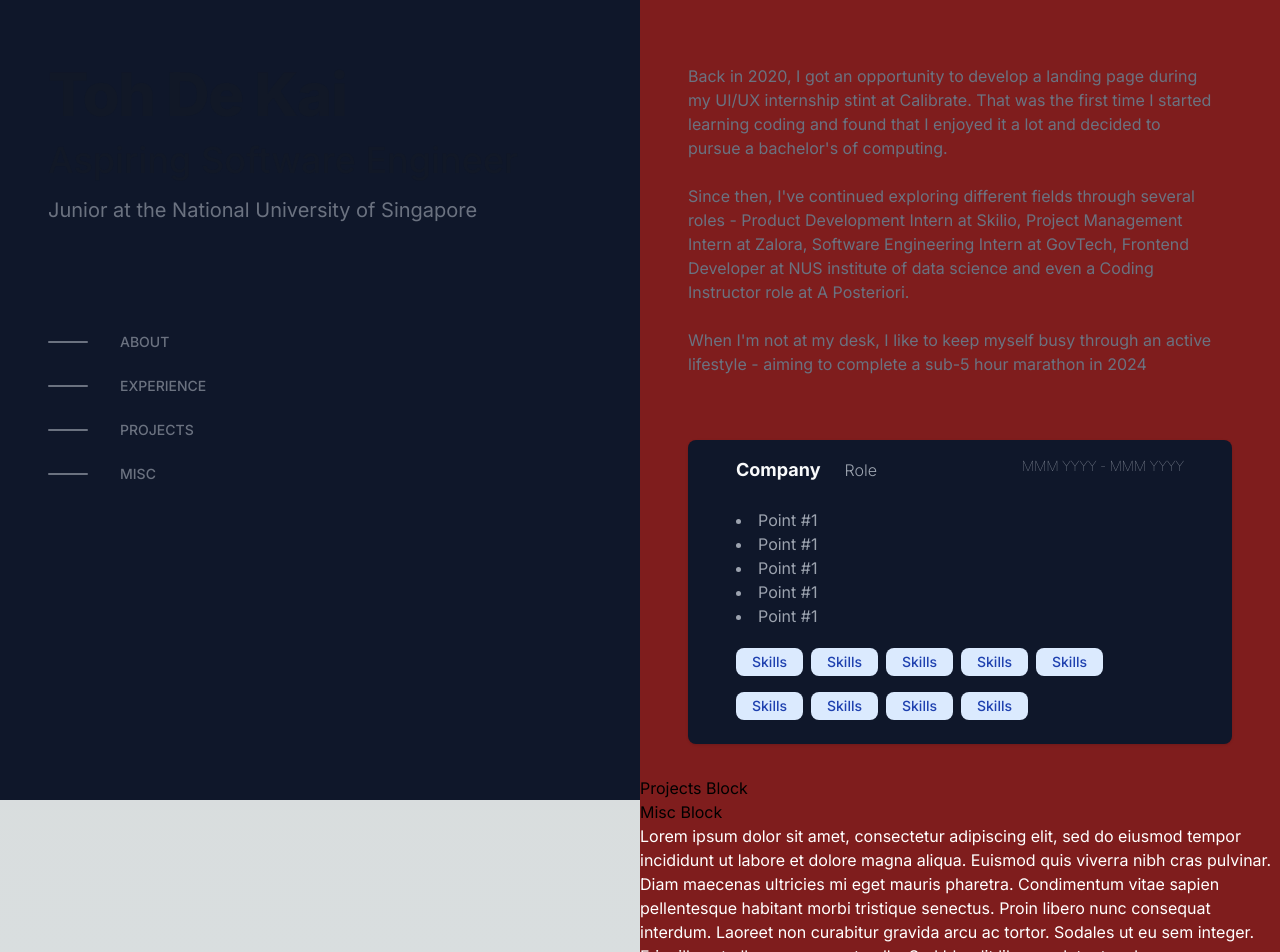
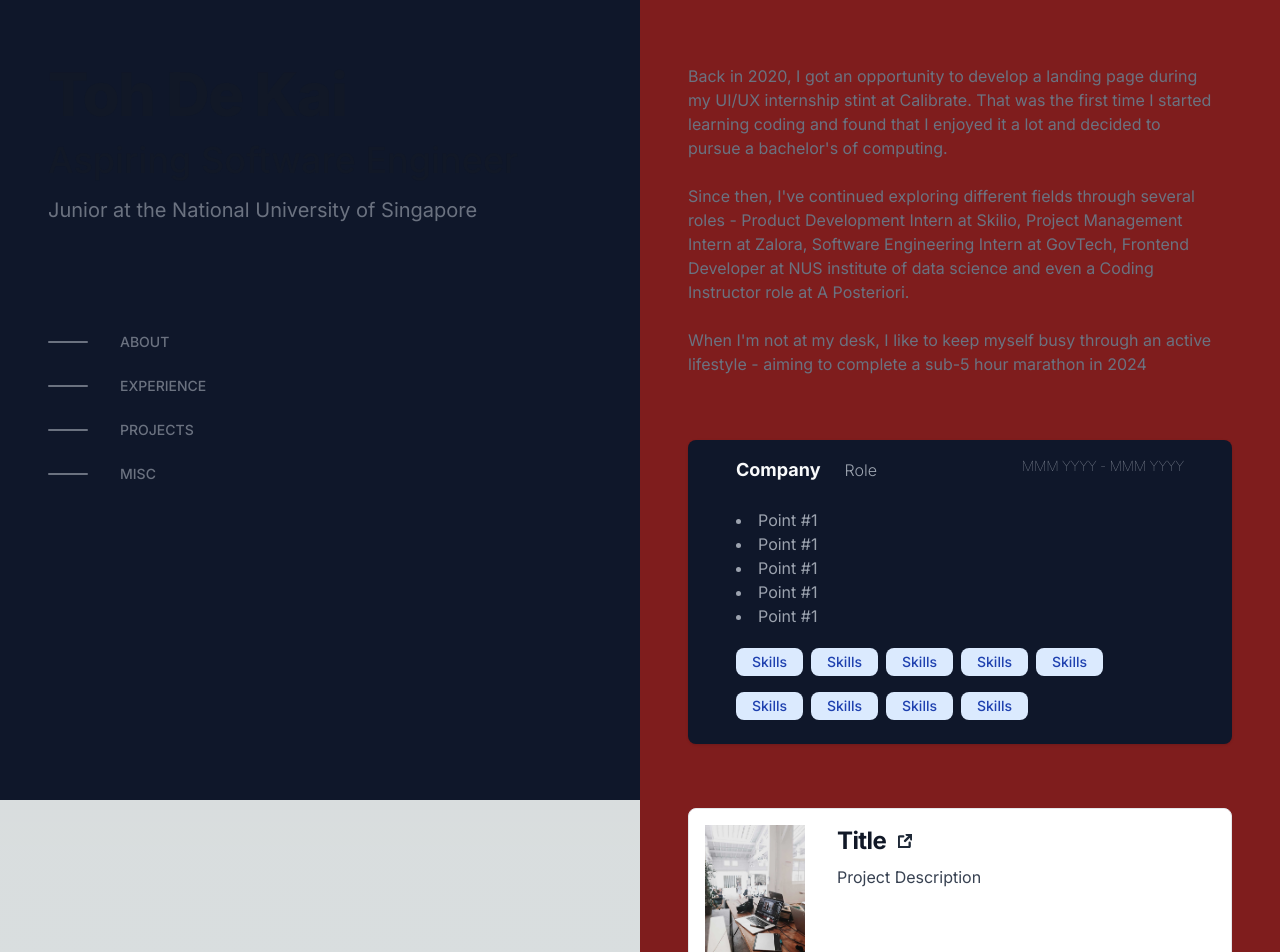
Before and after one commit to TohDeKai/portfolio, a Next.js app in the folder app/: page / in a window 1280 px wide. Shown: the top 952 px of the page. Built offline with nearby package versions, Linux system fonts and the light colour scheme.

Commit message:
FEAT: project card

```diff
--- a/app/src/app/components/projects.tsx
+++ b/app/src/app/components/projects.tsx
@@ -1,7 +1,45 @@
+import Image from "next/image";
+
 export default function Projects() {
   return (
     <section>
-      <h1>Projects Block</h1>
+      <div className="px-4 max-w-screen-xl py-8 lg:px-12 2xl:mr-54 flex flex-col lg:flex-row items-start lg:items-center">
+        <a
+          href="#"
+          className="flex flex-row w-full bg-white border border-gray-200 rounded-lg "
+        >
+          <div className="object-cover px-4 py-4 rounded-t-lg h-auto rounded-none rounded-s-lg">
+            <Image src="/static/image-4.jpg" alt="" width={100} height={100} />
+          </div>
+
+          <div className="flex flex-col pl-4 py-4 justify-start leading-normal">
+            <div className="flex flex-row gap-3 mb-2">
+              <h5 className=" my-auto text-2xl font-bold tracking-tight text-gray-900">
+                Title
+              </h5>
+              <svg
+                className="w-[14px] h-[14px] my-auto text-gray-800 "
+                aria-hidden="true"
+                xmlns="http://www.w3.org/2000/svg"
+                fill="none"
+                viewBox="0 0 18 18"
+              >
+                <path
+                  stroke="currentColor"
+                  stroke-linecap="round"
+                  stroke-linejoin="round"
+                  stroke-width="3"
+                  d="M15 11v4.833A1.166 1.166 0 0 1 13.833 17H2.167A1.167 1.167 0 0 1 1 15.833V4.167A1.166 1.166 0 0 1 2.167 3h4.618m4.447-2H17v5.768M9.111 8.889l7.778-7.778"
+                />
+              </svg>
+            </div>
+
+            <p className="mb-3 font-normal text-gray-700">
+              Project Description
+            </p>
+          </div>
+        </a>
+      </div>
     </section>
   );
 }
```
Also changed, not shown: app/public/static/image-4.jpg (added).
